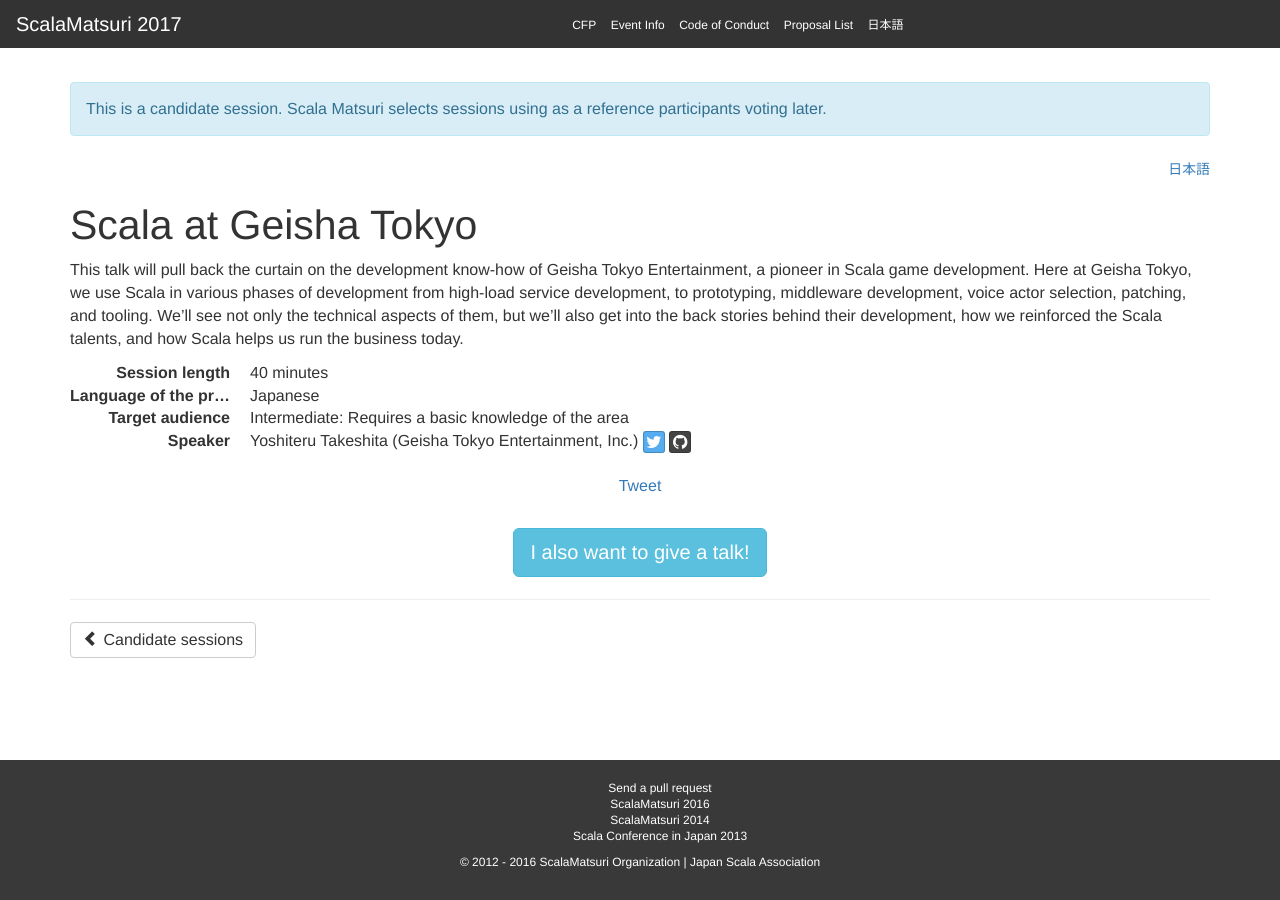
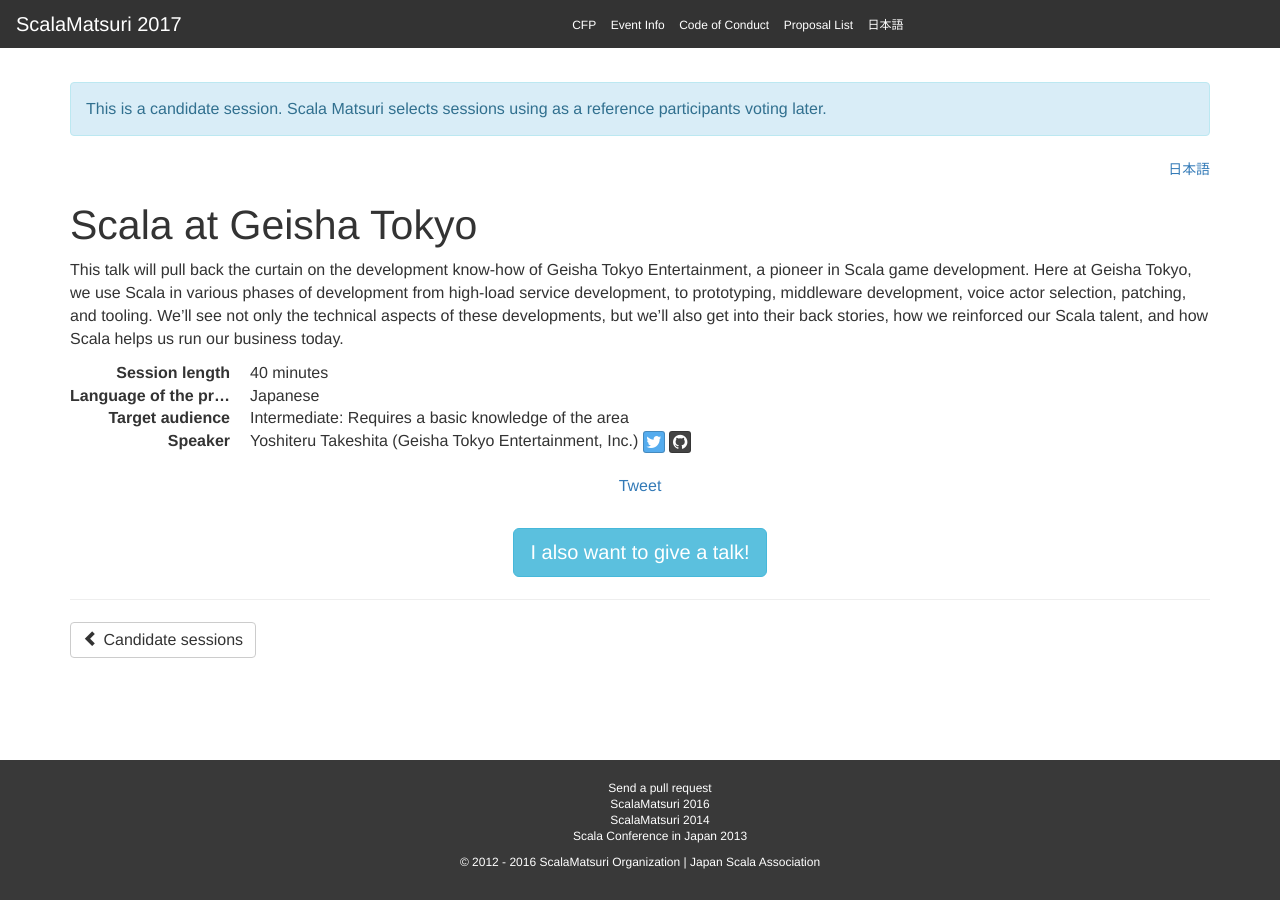
Before and after one commit to scalajp/2017.scalamatsuri.org, a Jekyll site: the page built from _candidates_en/YoshiteruTakeshita_1.md, in a window 1280 px wide. Built offline with Jekyll 4.4.1, drawn with Linux system fonts in a browser that asks for light colours; nearby versions of some CDN libraries; comment, search, counter and statistics services are not loaded.

Commit message:
Update YoshiteruTakeshita_1.md

```diff
--- a/_candidates_en/YoshiteruTakeshita_1.md
+++ b/_candidates_en/YoshiteruTakeshita_1.md
@@ -12,4 +12,4 @@
   - DevOps
   - Software Design and Architecture
 ---
-This talk will pull back the curtain on the development know-how of Geisha Tokyo Entertainment, a pioneer in Scala game development. Here at Geisha Tokyo, we use Scala in various phases of development from high-load service development, to prototyping, middleware development, voice actor selection, patching, and tooling. We'll see not only the technical aspects of them, but we'll also get into the back stories behind their development, how we reinforced the Scala talents, and how Scala helps us run the business today.
+This talk will pull back the curtain on the development know-how of Geisha Tokyo Entertainment, a pioneer in Scala game development. Here at Geisha Tokyo, we use Scala in various phases of development from high-load service development, to prototyping, middleware development, voice actor selection, patching, and tooling. We'll see not only the technical aspects of these developments, but we'll also get into their back stories, how we reinforced our Scala talent, and how Scala helps us run our business today.
```
